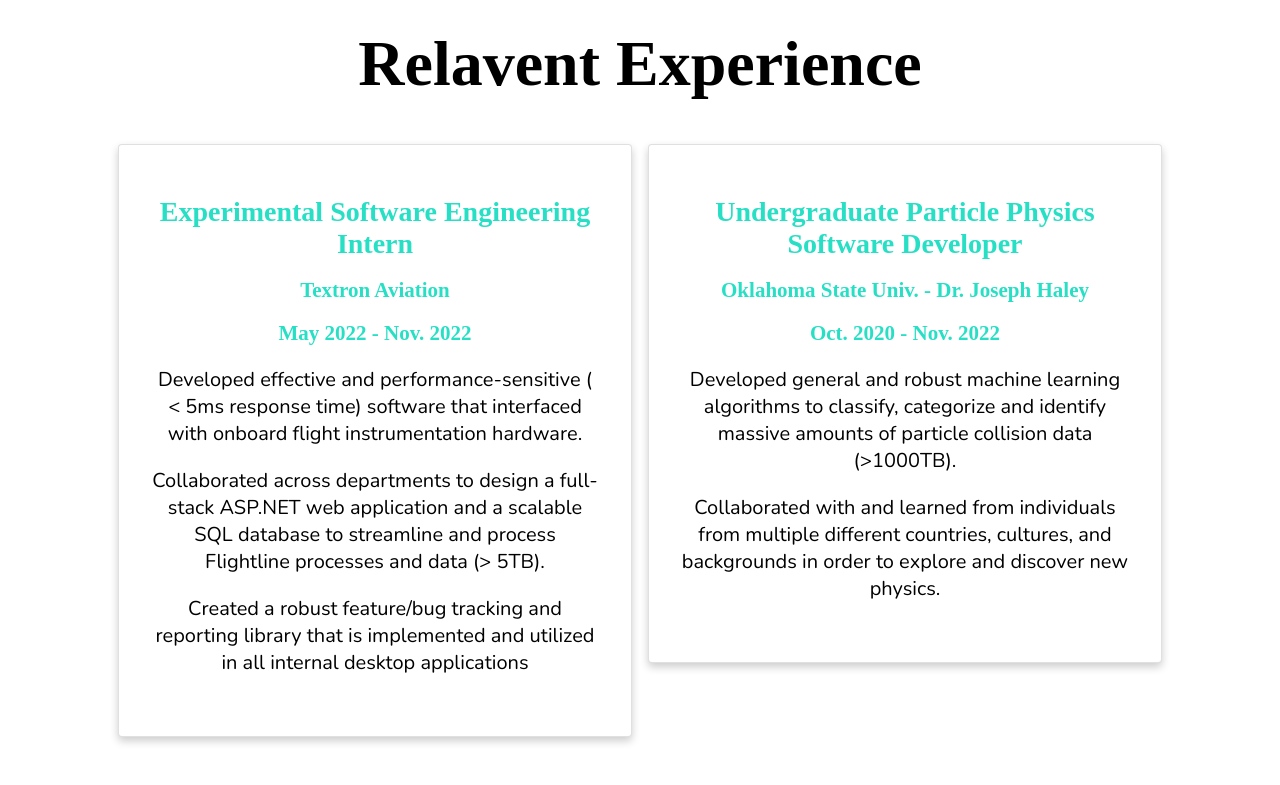
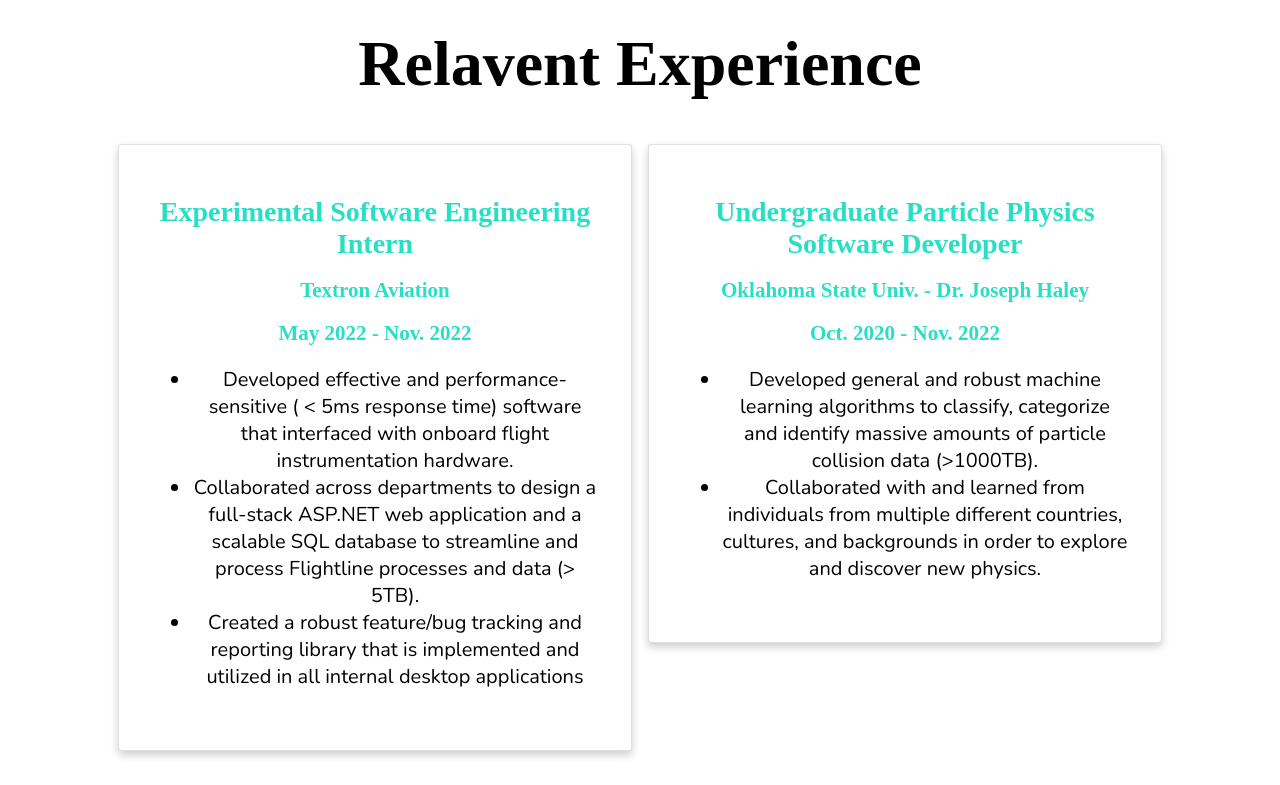
Before and after one commit to DillonRmD/portfolio_site, a React (Create React App) app: page / in a window 1280 px wide. Shown: the part 1360-2145 px from the top of the page. Built offline with nearby package versions, Linux system fonts and the light colour scheme.

Commit message:
Updated padding on experience page, made a tag links open in new tab (safely)

```diff
--- a/src/components/Contact.jsx
+++ b/src/components/Contact.jsx
@@ -16,7 +16,7 @@ const Contact = () => {
     },
     {
       name: "LinkedIn - Dillon Williams",
-      link: "https://www.linkedin.com/in/dillon-williams-273000220/",
+      link: "https://www.linkedin.com/in/dillon-s-williams/",
       image:
         "https://icons.iconarchive.com/icons/danleech/simple/1024/linkedin-icon.png",
     },
@@ -68,7 +68,7 @@ const Contact = () => {
                 marginRight:"auto"
               }}
             >
-              <a href={method.link}>
+              <a href={method.link} target="_blank" rel="noreferrer">
                 <img alt={method.name} src={method.image} width="40" height="40" />
               </a>
               <p style={{ fontWeight: "bold" }}>{method.name}</p>
--- a/src/components/Experience.css
+++ b/src/components/Experience.css
@@ -1,3 +1,10 @@
+.section{
+}
+
+.Experience-card-container{
+    padding-right: 2%;
+    padding-left: 2%;
+}
 
 .Experience-card{
     box-shadow: 0 4px 8px 0 rgba(0, 0, 0, 0.2);
@@ -5,18 +12,6 @@
     text-align: center;
     background-color: #f1f1f1;
     max-width: 30rem;
-}
-
-.column{
-    flex-direction: column;
-    max-width: 40%;
-    padding: 0 10px;
-}
-
-.row{
-    display:flex;
-    flex-direction: row;
-    justify-content: center;
 }
 
 .header {
--- a/src/components/Experience.jsx
+++ b/src/components/Experience.jsx
@@ -30,13 +30,13 @@ function Experience() {
     ];
 
     return (
-        <div>
+        <div className="section">
             <div className="header">
                 {" "}
                 <h1>Relavent Experience</h1>
             </div>
 
-            <Grid container spacing={2} direction="row" justifyContent="center">
+            <Grid container spacing={2} direction="row" justifyContent="center" className="Experience-card-container">
                 {experiences.map((experience, experienceIndex) => (
                     <Grid item>
                         <Card variant="outlined" className="Experience-card">
@@ -51,9 +51,11 @@ function Experience() {
                                     </h2>
                                 </div>
                                 <div className="Experience-desc">
+                                    <ul>
                                     {experience.descriptions.map((desc, descIndex) => (
-                                        <p>{desc}</p>
+                                        <li>{desc}</li>
                                     ))}
+                                    </ul>
                                 </div>
                             </CardContent>
                         </Card>
--- a/src/components/Project.jsx
+++ b/src/components/Project.jsx
@@ -61,7 +61,7 @@ function Project() {
         <div className="Project-entry">
           {projects.map((project, projectIndex) => (
             <div key = {projectIndex} >
-              <a href={project.link} key={project.image}>
+              <a href={project.link} key={project.image} target="_blank" rel="noreferrer">
                 <div className="Project-title">
                   <h1>
                     {project.name}
```
